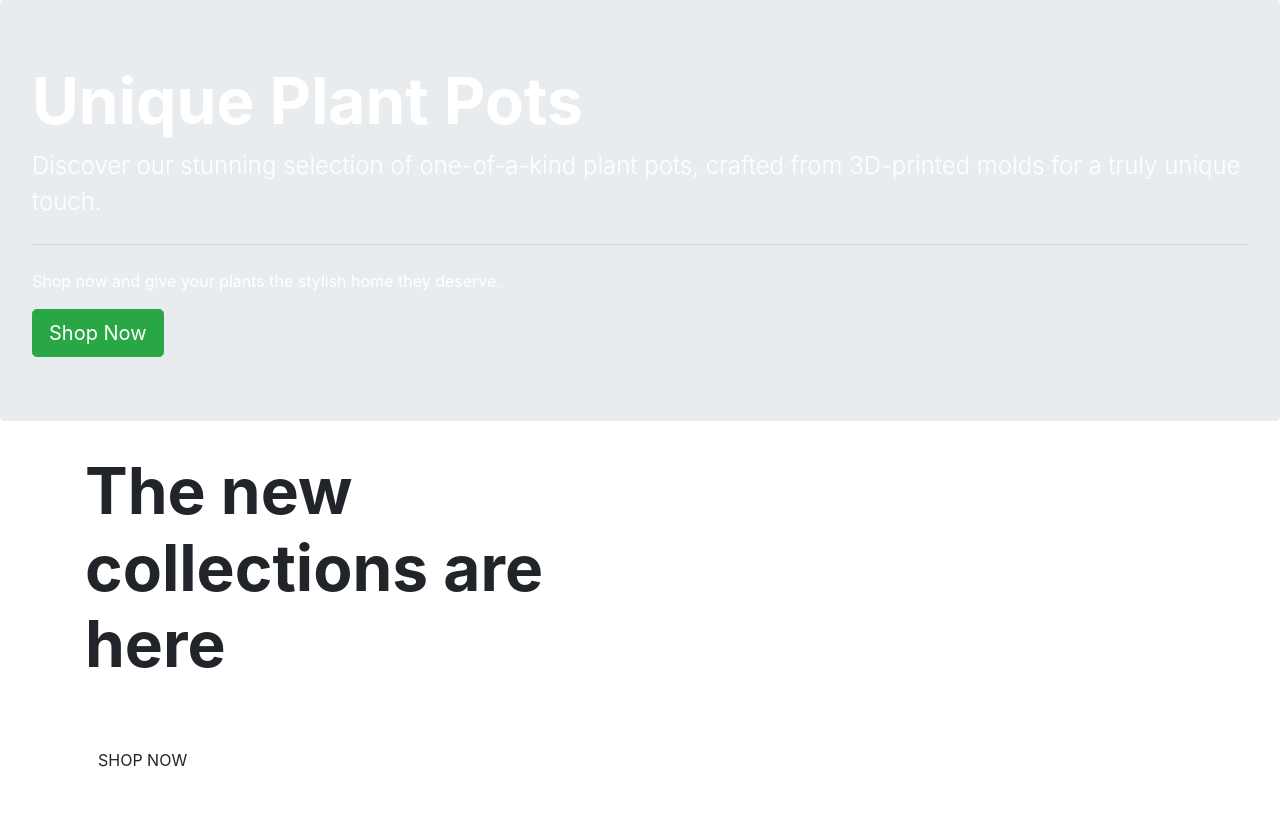
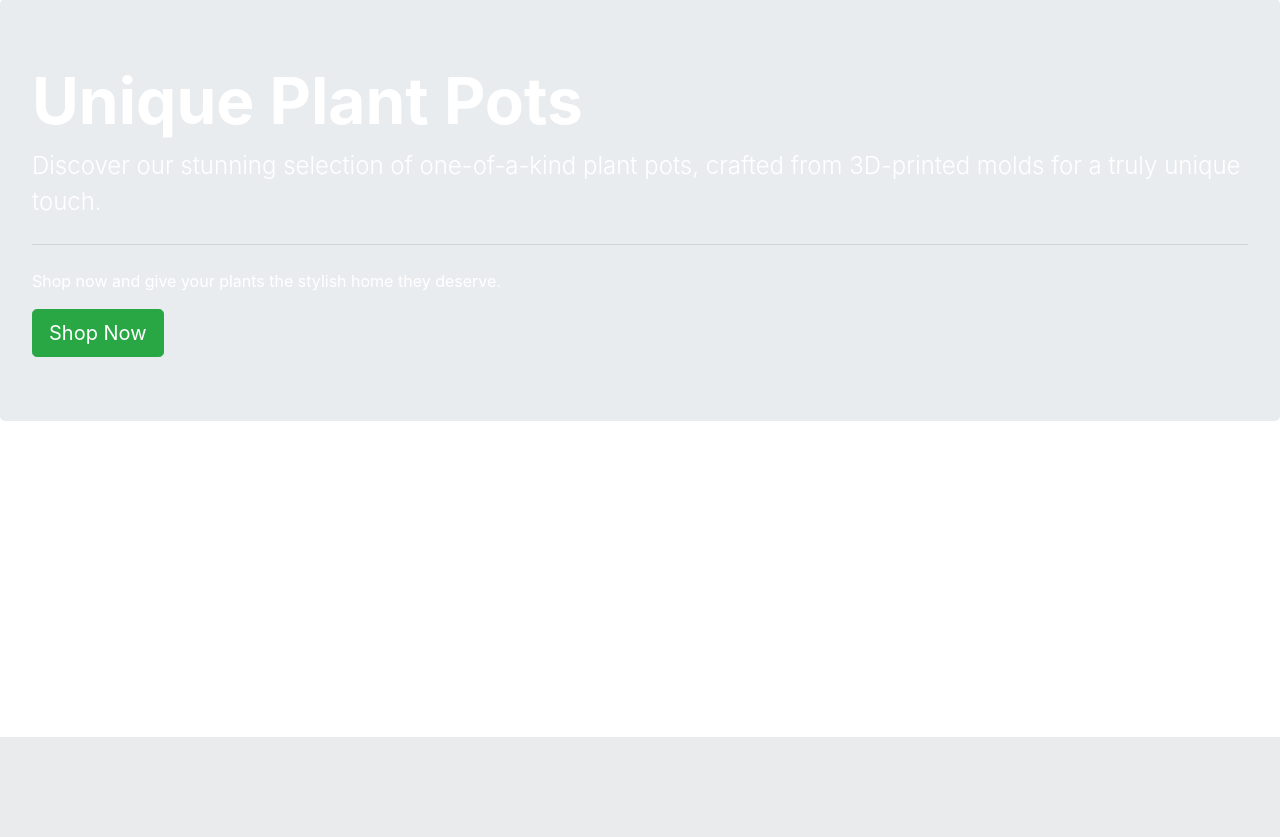
Before and after one commit to BMorrell92/BMorrell_Milestone_Project4, a Django app: template home/templates/home/index.html in a window 1280 px wide. Shown: the part 63-900 px from the top of the page. After the commit the page ends 800 px from the top, so only its background shows below. Run offline with Django 3.2, Linux system fonts and the light colour scheme; the template is opened without the code that fills it, so the values that code supplies are empty; parts of the project's set-up code (start-up, migrations or seed data) failed here and were passed over; some libraries are stand-ins or nearby versions.

Commit message:
edited index

```diff
--- a/home/templates/home/index.html
+++ b/home/templates/home/index.html
@@ -2,27 +2,10 @@
 {% load static %}
 
 {% block page_header %}
-    <div class="container header-contianer">
-        <div class="row">
-            <div class="col"></div>
-        </div>
-    </div>
+
 {% endblock %}
 
 {% block content %}
-    <div class="container h-100">
-        <div class="row h-100">
-            <div class="col-7 col-md-6 my-auto">
-                <h1 class="display-4 logo-font text-black">
-                    The new collections are here
-                </h1>
-                <div class="my-5">
-                    <h4>
-                        <a href="" class="shop-now-button btn btn-ls rounded-0 text-uppercase py-3">Shop Now</a>
-                    </h4>
-                </div>
-            </div>
-        </div>
-    </div>
+
 
 {% endblock %}
```
